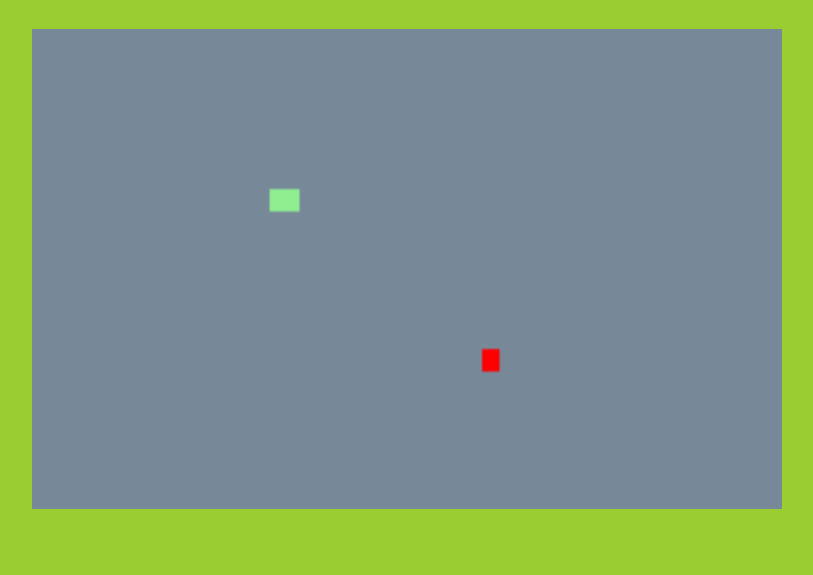
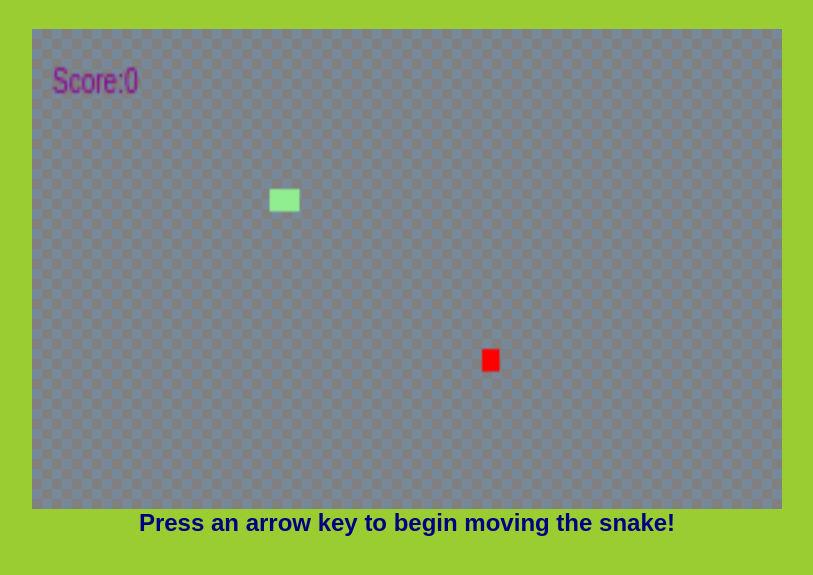
Before and after one commit to iceeeberg/Snake-Game, a plain HTML site: page index.html in a window 1280 px wide. Shown: the part 89-664 px from the top of the page, without its empty margins (233-1046 px from the left). Drawn offline with Linux system fonts and the light colour scheme.

Commit message:
added tracking of scores, new background

```diff
--- a/index.html
+++ b/index.html
@@ -6,6 +6,6 @@
 <body>
     <h1>Snake Game</h1>
     <canvas id="gameCanvas"></canvas>
-    <div id = "score"></div>
+    <div>Press an arrow key to begin moving the snake!</div>
     <script src = "script.js"></script>
 </body>
--- a/script.js
+++ b/script.js
@@ -38,6 +38,12 @@ ctx.fillStyle = "#FF0000"
 ctx.fill();
 ctx.closePath;
 };
+
+function drawScoreBoard(){
+  ctx.font = "10px Arial"
+  ctx.fillStyle = "#8B008B"
+  ctx.fillText("Score:"+score, 8, 20)
+}
 
 function gameOver () {
   let gradient = ctx.createLinearGradient(0,0, canvas.width, canvas.height);
@@ -97,6 +103,7 @@ window.onload = () => {
     ctx.clearRect(0, 0, canvas.width, canvas.height);
     drawApple();
     drawSnake();
+    drawScoreBoard();
     moveSnake();
     appleDetection();
   if (snake.segment[0].x + SNAKE_SPEED === canvas.width || snake.segment[0].x + SNAKE_SPEED < 0) {
@@ -120,14 +127,15 @@ function appleDetection () {
     snake.segment[0].y < apple.y + apple.h &&
     snake.segment[0].y + snake.h > apple.y) {
     eatApple();
-   Object.assign(snake.segment) = snake.segment.x.push(snake.segment)
-   Object.assign(snake.segment) = snake.segment.y.push(snake.segment)
+    let newTail = Object.assign({}, snake.segment[0]);
+    snake.segment.push(newTail);
     }
   }
 
 function eatApple (){
   apple.x = Math.floor(Math.random(SNAKE_SPEED) * canvas.width)
   apple.y = Math.floor(Math.random(SNAKE_SPEED) * canvas.height)
+  score++;
 }
 
 gameOver();
--- a/style.css
+++ b/style.css
@@ -1,15 +1,15 @@
-h1{
+h1 {
 	text-align: center;
 	font-family: 'Courier New', Courier, monospace;
-  color:forestgreen;
+	color: forestgreen;
 	font-size: 3em;
 }
 
-body{
+body {
 	background-color: yellowgreen;
 }
 
-#gameCanvas{
+#gameCanvas {
 	background-color: lightslategray;
 	padding-left: 0;
 	margin-top: 2em;
@@ -19,14 +19,15 @@ body{
 	display: block;
 	width: 750px;
 	height: 480px;
+	background-image: linear-gradient(45deg, #808080 25%, transparent 25%), linear-gradient(-45deg, #808080 25%, transparent 25%), linear-gradient(45deg, transparent 75%, #808080 75%), linear-gradient(-45deg, transparent 75%, #808080 75%);
+  background-size: 20px 20px;
+  background-position: 0 0, 0 10px, 10px -10px, -10px 0px;
 }
 
-#score{
-  width: 200;
-  height: 100;
-  margin-top: 0.5em;
+div {
 	text-align: center;
-  font-family:-apple-system, BlinkMacSystemFont, 'Segoe UI', Roboto, Oxygen, Ubuntu, Cantarell, 'Open Sans', 'Helvetica Neue', sans-serif;
-  color: firebrick;
-  font-size: 2em;
+	font-size: 1.5em;
+	font-weight: 900;
+	font-family: fantasy;
+	color: navy;
 }
```
Lines whose indentation alone changed are shown as unchanged.
